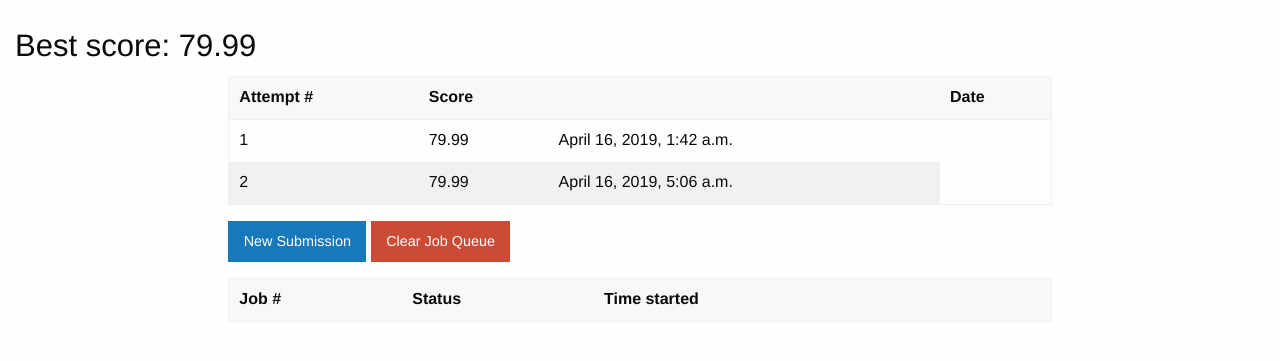
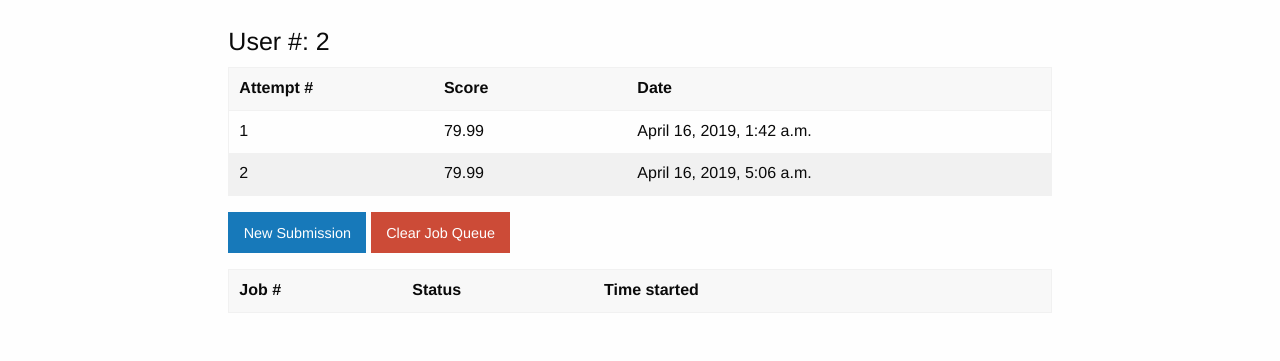
Before and after one commit to Arkonym/Perflab-Submitter, a Django app: page /profile/ in a window 1280 px wide. Shown: the part 62-423 px from the top of the page. Run offline with Django 3.2, Linux system fonts and the light colour scheme; a user stored in the database is signed in; data comes from the database, SQL or seed files in the repository; tables that the repository leaves empty hold one stand-in row (values such as "Sample post"); data that the repository does not hold is empty; parts of the project's set-up code (start-up, migrations or seed data) failed here and were passed over; some libraries are stand-ins or nearby versions.

Commit message:
took out max score since its in table. still issues with prog bars
Former-commit-id: 5f1a03a2910f3c9c902efd6020ff4126d10bcf87

```diff
--- a/web/perfapp/templates/profile.html
+++ b/web/perfapp/templates/profile.html
@@ -8,10 +8,10 @@
 {% block content %}
 &nbsp;
 <div class="grid-container fluid">
-  <div class="grid-x">
-    {% if user.profile.max_score %}
-    <h3>Best score: {{max_score}}</h3>
-    {% endif %}
+  <div class="grid-x grid-padding-x align-center">
+    <div class="cell medium-8">
+    <h4>User #: {{user.id}}</h4>
+    </div>
   </div>
   <div class="grid-x grid-padding-x align-center">
     <div class="cell medium-8">
@@ -30,6 +30,7 @@
           <tr>
             <td>{{entry.id}}</td>
             <td>{{entry.score}}</td>
+            <td>&nbsp</td>
             <td>{{entry.time_stamp}}</td>
           </tr>
           {% endfor %}
@@ -66,13 +67,13 @@
             {% ifnotequal entry.status 'Stopped'%}
             <td><a href="/runlab/{{entry.id}}">
               <div class="progress-wrapper">
-                <div id="progress-bar {{entry.id}}" class="progress-bar" style="background-color: #68a9ef; width: 100%;">&nbsp</div>
+                <div id="progress-bar {{entry.jid}}" class="progress-bar" style="background-color: #68a9ef; width: 100%;">&nbsp</div>
               </div>
-              <div id="progress-bar-message {{entry.id}}">Waiting...</div>
+              <div id="progress-bar-message {{entry.jid}}">Waiting...</div>
               <script>
                 var progressUrl = "{% url 'celery_progress:task_status' entry.task_id %}";
                 document.addEventListener("DOMContentLoaded", function () {
-                  CeleryProgressBar.initProgressBar(progressUrl, {progressBarId: "progress-bar {{entry.id}}", progressBarMessageId: "progress-bar-message {{entry.id}}"});
+                  CeleryProgressBar.initProgressBar(progressUrl, {progressBarId: "progress-bar {{entry.jid}}", progressBarMessageId: "progress-bar-message {{entry.jid}}"});
                 });
               </script>
               </a>
```
